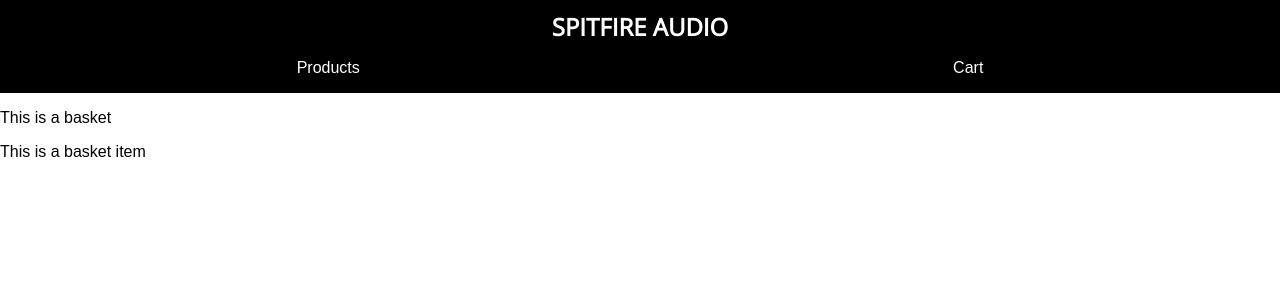
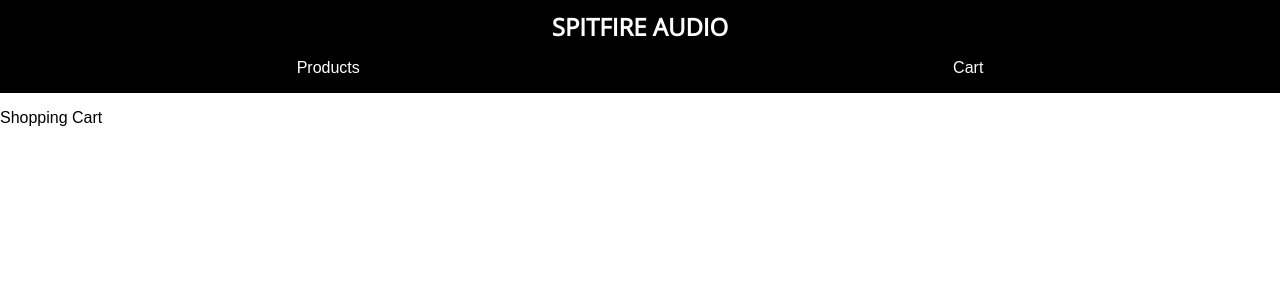
Before and after one commit to mickcooke/Wk8_weekend_hwork_e-commerce, a React (Create React App) app: page /basket in a window 1280 px wide. Shown: the top 300 px of the page. Built offline with nearby package versions, Linux system fonts and the light colour scheme.

Commit message:
cart working with string only

```diff
--- a/src/components/Basket.js
+++ b/src/components/Basket.js
@@ -1,13 +1,28 @@
-import styled from 'styled-components';
 import React from 'react';
 import BasketItem from './BasketItem';
 
-const Basket = () => {
+const Basket = ({basket}) => {
+
+    const basketItemNodes = basket.map(basketItem => {
+
+        if (!basket){
+            return (
+                <p>No items in cart</p>
+            )
+        }
+
+        return (
+            <BasketItem basketItem={basketItem}></BasketItem>
+
+        );
+
+        });
+
   return (
 
     <>
-    <p>This is a basket</p>
-    <BasketItem/>
+    <p>Shopping Cart</p>
+    {basketItemNodes}
     </>
   )
 }
--- a/src/components/BasketItem.js
+++ b/src/components/BasketItem.js
@@ -1,10 +1,15 @@
-import styled from 'styled-components';
+
 import React from "react";
 
-const BasketItem = () => {
+const BasketItem = ({basketItem}) => {
+
+
   return (
     <>
-    <p>This is a basket item</p>
+    {/* <p>{basketItem.name}</p>
+    <img src={require(`../images/${basketItem.image}`)}/>
+    <p>{basketItem.price.toFixed(2)}</p> */}
+    <p>{basketItem}</p>
     </>
 
   )
--- a/src/containers/ShopContainer.js
+++ b/src/containers/ShopContainer.js
@@ -23,8 +23,8 @@
 
 const ShopContainer = () => {
     const [products, setProducts] = useState([]);
-    const [selectedProductId, setSelectedProductId] = useState("");
-    const [basket, setBasket] = useState([]);
+    // const [selectedProductId, setSelectedProductId] = useState("");
+    const [basket, setBasket] = useState(['']);
 
     const productInventory = [
         {
@@ -94,8 +94,10 @@
 
 const handleProductSelected = id => {
     const selectedProduct = findProductById(id);
-    const updatedBasket = [...basket, selectedProduct];
+    const selectedProductName = selectedProduct.name;
+    const updatedBasket = [...basket, selectedProductName];
     setBasket(updatedBasket);
+    console.log(basket.length);
 }
 
     return (
@@ -107,7 +109,7 @@
         <NavBar/>
     <Routes>
       <Route path="/" element={<ProductList products={products} onProductSelected={handleProductSelected}/>}/>
-      <Route path="/basket" element={<Basket/>} />
+      <Route path="/basket" element={<Basket basket={basket}/>}/>
     </Routes>
   </Router>
 
```
